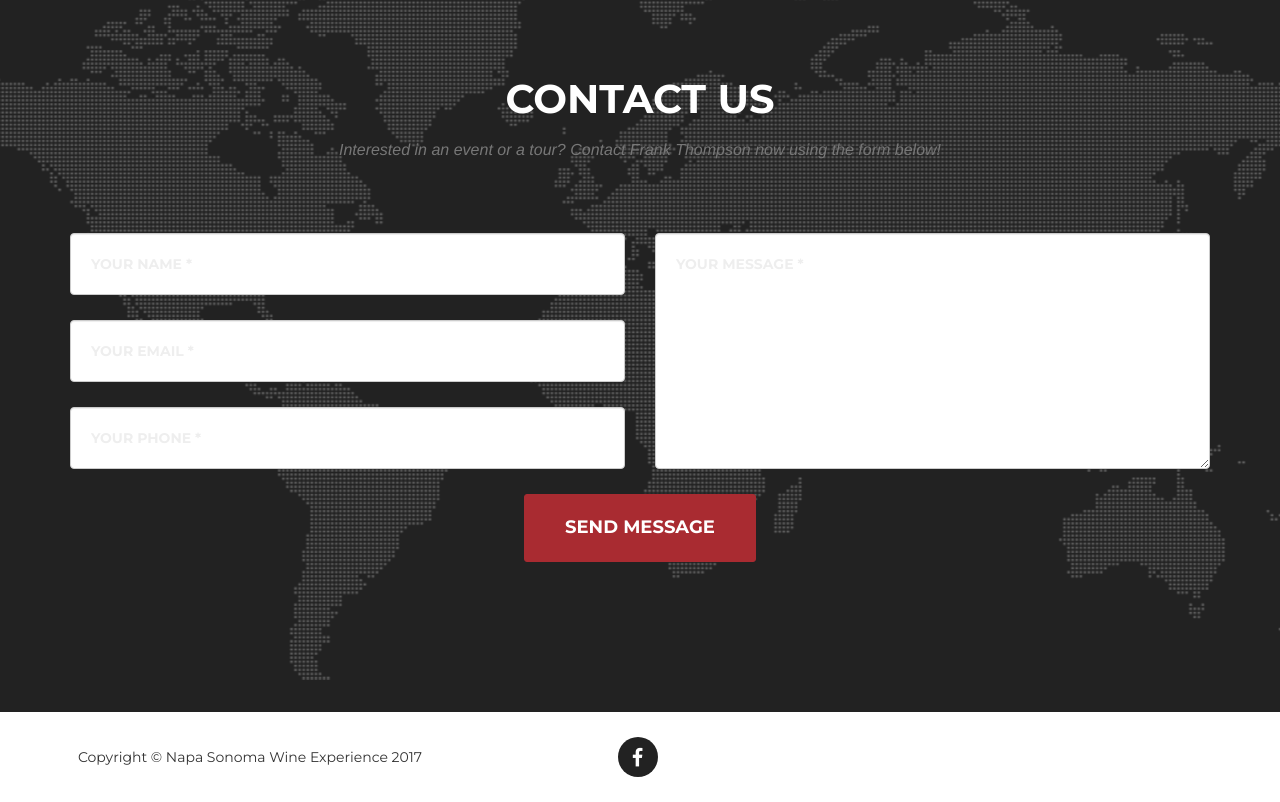
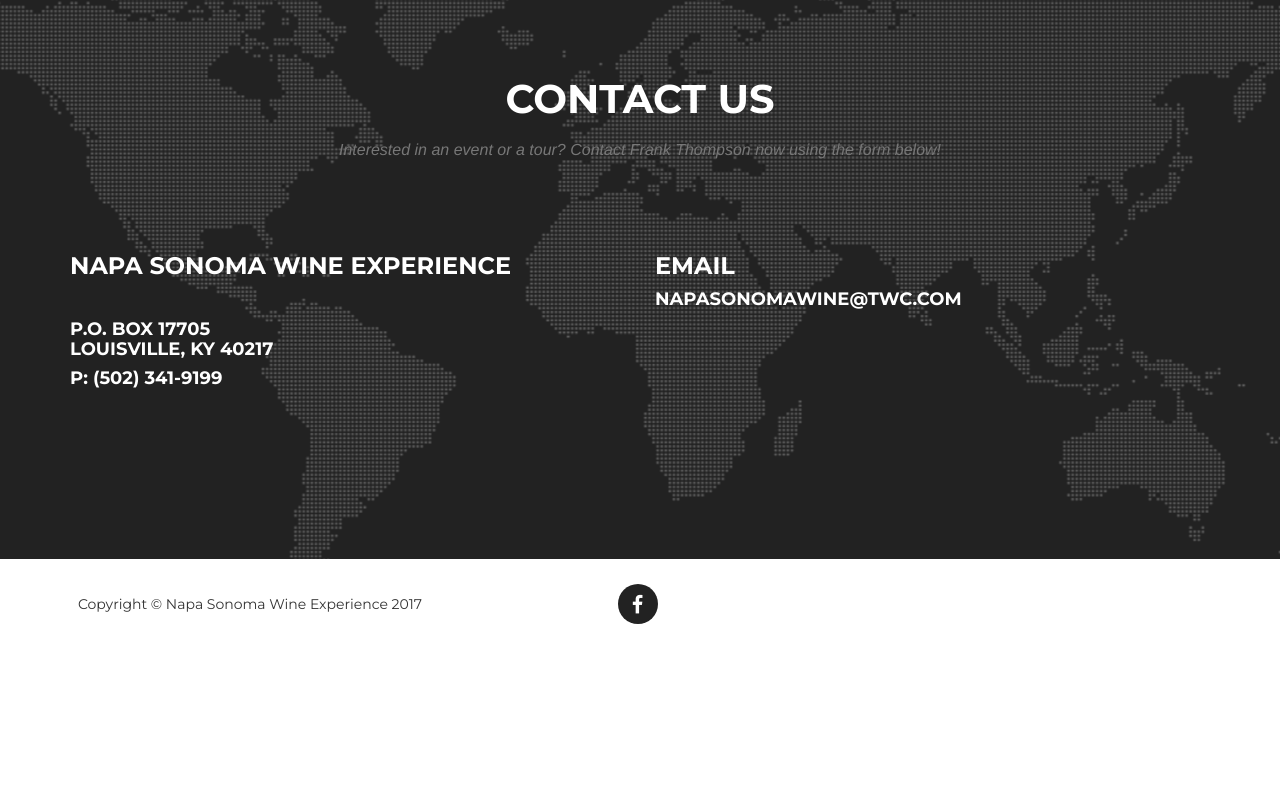
Before and after one commit to napasonomawine/napasonomawine.github.io, a website: page index.html in a window 1280 px wide. Shown: the part 4924-5726 px from the top of the page. After the commit the page ends 5573 px from the top, so only its background shows below. Drawn offline with nearby package versions, Linux system fonts and the light colour scheme; a web font is replaced by a local one.

Commit message:
continuing to update index

```diff
--- a/index.html
+++ b/index.html
@@ -324,7 +324,27 @@ TIP; Refer back to your tasting notes/journal from a prior wine tasting (which s
                     <h3 class="section-subheading text-muted">Interested in an event or a tour? Contact Frank Thompson now using the form below!</h3>
                 </div>
             </div>
-            <div class="row">
+            <div class="widget-contact row">
+                 <div class="col-lg-6">
+                <address>
+                  <h3 class="section-heading">Napa Sonoma Wine Experience</h3><br>
+                  <h4 class="section-heading">P.O. Box 17705<br>
+                  Louisville, KY 40217<br></h4>
+                  <h4 class="section-heading">P: (502) 341-9199</h4>
+                </address>
+                </div>
+
+                <div class="col-lg-6">
+                <address>
+                  <h3 class="section-heading">Email</h3>
+                   <h4 class="section-heading" a href="mailto:#">napasonomawine@twc.com</a></h4>
+                </address>
+
+                </div>
+
+                </div>
+            </div>
+            <!--<div class="row">
                 <div class="col-lg-12">
                     <form name="sentMessage" id="contactForm" novalidate>
                         <div class="row">
@@ -353,7 +373,7 @@ TIP; Refer back to your tasting notes/journal from a prior wine tasting (which s
                                 <div id="success"></div>
                                 <button type="submit" class="btn btn-xl">Send Message</button>
                             </div>
-                        </div>
+                        </div>-->
                     </form>
                 </div>
             </div>
```
